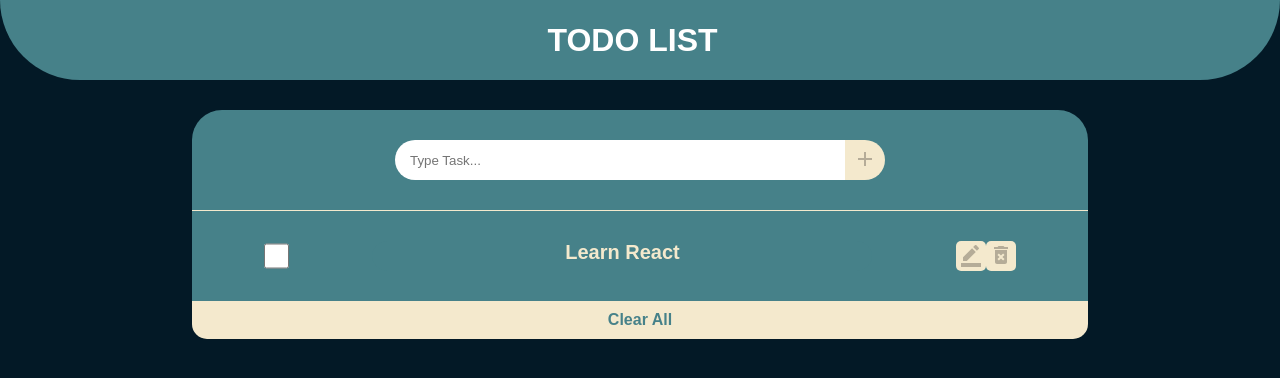
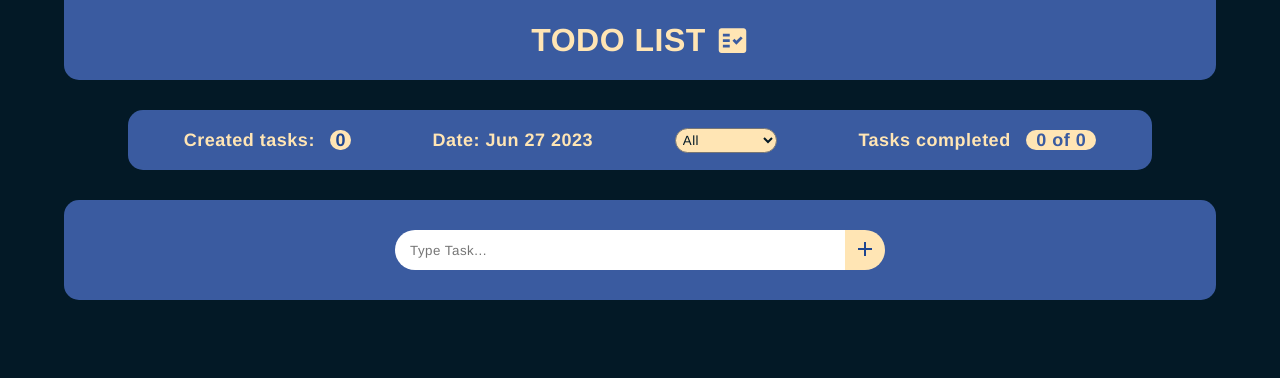
Before and after one commit to Andrejrey/React_TodoList, a React (Vite) app: page / in a window 1280 px wide. Shown: the top 378 px of the page. Built offline with nearby package versions, Linux system fonts and the light colour scheme.

Commit message:
add crud functionality for tasks

```diff
--- a/index.html
+++ b/index.html
@@ -4,7 +4,7 @@
     <meta charset="UTF-8" />
     <link rel="icon" type="image/svg+xml" href="/vite.svg" />
     <meta name="viewport" content="width=device-width, initial-scale=1.0" />
-    <title>Vite + React</title>
+    <title>ToDo App</title>
   </head>
   <body>
     <div id="root"></div>
--- a/src/App.css
+++ b/src/App.css
@@ -2,9 +2,8 @@
     margin: 0;
     padding: 0;
     box-sizing: border-box;
-    font-family: Arial, Helvetica, sans-serif;
-    /* border: solid 1px; */
-
+    font-family: Helvetica, sans-serif;
+    letter-spacing: 0.5px;
 }
 
 .update-buttons {
@@ -12,39 +11,35 @@
 }
 
 header {
-    background-color: #468189;
-    color: white;
+    background-color: #3A5BA0;
+    color: #FFE5B4;
     display: flex;
     justify-content: center;
     align-items: center;
     height: 80px;
-    border-radius: 0px 0px 100px 100px;
-}
-
-#headerIcon {
-    color: white;
-    margin-left: 15px;
-    font-size: 30px;
-    height: 30px;
+    border-radius: 0px 0px 15px 15px;
+    width: 90vw;
 }
 
 body {
+    display: flex;
+    justify-content: center;
     background-color: #031926 ;
 }
 
 main {
     display: flex;
-    justify-content: center;
+    flex-direction: column;
 }
 
 .container {
     display: flex;
     flex-direction: column;
-    width: 70vw;
-    background-color: #468189;
-    margin-top: 30px;
-    border-radius: 30px;
-
+    width: 90vw;
+    background-color: #3A5BA0;
+    border-radius: 15px;
+    align-self: center;
+    margin-bottom: 30px;
 }
 
 .todo-input {
@@ -56,15 +51,24 @@ main {
     justify-self: start;
 }
 
+input:focus {
+    outline: none;
+}
+
+p:focus {
+    outline: 3px solid #FFE5B4;
+    border-radius: 15px;
+}
+
 #plus {
     width: 40px;
-    background-color: #F4E9CD;
+    background-color: #FFE5B4;
     border-radius: 0px 30px 30px 0px;
     border: none;
 }
 
 #plus:hover {
-    background-color: #9DBEBB;
+    background-color: #FFA500;
 }
 
 #enter {
@@ -80,47 +84,50 @@ input {
 
 .checkedDone {
     width: 25px;
-    accent-color: #F4E9CD;
-}
-
-p {
-    color: #F4E9CD;
-    font-weight: 400;
-    align-self: center;
-    width: 400px;
-    word-wrap: break-word;
+    accent-color: #FFE5B4;
 }
 
 .tasks {
     display: flex;
     flex-direction: row;
     justify-content: space-around;
+    align-items: center;
     padding: 30px;
-    border-top: 1px solid #F4E9CD;
+    background-color: #031926;
+    width: 90%;
+    margin-bottom: 30px;
+    border-radius: 15px;
+}
+
+.tasksInput {
+    display: flex;
+    flex-direction: column;
+    align-items: center;
 }
 
 .edit {
-    width: 30px;
-    height: 30px;
-    border-radius: 5px;
+    width: 33px;
+    height: 33px;
+    border-radius: 50px;
     border: none;
-    background-color: #F4E9CD;
+    background-color: #FFE5B4;
+    margin-right: 15px;
 }
 
 .delete {
-    width: 30px;
-    height: 30px;
-    border-radius: 5px;
+    width: 33px;
+    height: 33px;
+    border-radius: 50px;
     border: none;
-    background-color: #F4E9CD;
+    background-color: #FFE5B4;
 }
 
 .edit:hover {
-    background-color: #9DBEBB;
+    background-color: #FFA500;
 }
 
 .delete:hover {
-    background-color: #9DBEBB;
+    background-color: #FFA500;
 }
 
 
@@ -133,76 +140,61 @@ p {
 #save {
     width: 100px;
     height: 30px;
-    background-color: #F4E9CD;
+    background-color: #FFE5B4;
     border: none;
     border-radius: 30px;
-    color: #468189;
+    color: #1F4690;
     font-weight: bold;
 }
 
 #save:hover {
-    background-color: #9DBEBB ;
+    background-color: #FFA500 ;
 }
 
 #cancel {
     width: 100px;
     height: 30px;
-    background-color: #F4E9CD;
+    background-color: #FFE5B4;
     border: none;
     border-radius: 30px;
-    color: #468189;
+    color: #1F4690;
     font-weight: bold;
 }
 
 #cancel:hover {
-    background-color: #9DBEBB ;
-}
-
-i {
-    color: #468189;
-}
-
-textarea:disabled {
-    resize: none;
-    background-color: #468189;
-    border: none;
-    color: #F4E9CD;
-    font-size: 20px;
-    font-weight: bold;
-    min-width: 500px;
-    height: 30px;
-    vertical-align: middle;
-}
-
-textarea {
-    resize: none;
-    min-width: 500px;
-    border-radius: 30px;
-    border: 3px solid #9DBEBB;
-    text-align: center;
+    background-color: #FFA500;
 }
 
 #clear {
     border: none;
-    background-color: #F4E9CD;
-    border-radius: 0px 0px 15px 15px;
-    color: #468189;
+    background-color: #FFE5B4;
+    border-radius: 15px;
+    color: #1F4690;
     font-size: 16px;
     font-weight: bold;
     padding: 10px;
+    width: 150px;
+    align-self: center;
+    margin-bottom: 30px;
 }
 
 #clear:hover {
-    background-color: #9DBEBB;
+    background-color: #FFA500;
 }
 
-#message{
+#messageNone{
     display: none;
+}
+
+#showMessage {
+    display: block;
     width: 100%;
     text-align: center;
     margin-bottom: 15px;
     margin-top: -15px;
     font-size: 16px;
+    color: #FFA500;
+    font-size: large;
 }
 
 @media only screen and (max-width: 960px) {
@@ -222,13 +214,10 @@ textarea {
         padding: 10px 10px 0px 10px;
     }
 
-    textarea {
-        min-width: 220px;
+    .tasks p {
+        width: 220px;
         text-align: center;
-    }
-
-    textarea:disabled {
-        min-width: 220px;
+        margin-bottom: 10px;
     }
 
     .checkedDone {
@@ -255,4 +244,134 @@ textarea {
         width: 80px;
     }
 
+    #quantity-container {
+        display: flex;
+        flex-direction: column;
+        text-align: center;
+    }
+
+    #date {
+        margin: 15px 0px 15px 0px;
+    }
+
+    #completedBtn {
+        margin-bottom: 15px;
+    }
+
+    #filterSelect {
+        margin-bottom: 15px;
+    }
   }
+
+.MuiSvgIcon-root {
+    color: #1F4690;
+  }
+
+#quantity-container {
+    display: flex;
+    justify-content: space-around;
+    align-items: center;
+    margin-bottom: 30px;
+    color: #FFE5B4;
+    font-size: large;
+    font-weight: bold;
+    background-color: #3A5BA0;
+    width: 80vw;
+    min-height: 60px;
+    margin-top: 30px;
+    border-radius: 15px;
+    align-self: center;
+    padding: 15px;
+}
+
+#task-quantity-number {
+    margin-left: 10px;
+    background-color: #FFE5B4;
+    border-radius: 15px;
+    color: #1F4690;
+    padding: 0px 5px 0px 5px;
+}
+
+#complited-quantity-number {
+    margin-left: 10px;
+    background-color: #FFE5B4;
+    color: #3A5BA0;
+    border-radius: 15px;
+    padding-left: 10px;
+    padding-right: 10px;
+}
+
+
+#completedBtn  {
+    width: 33px;
+    height: 33px;
+    background: none;
+    border: none;
+    cursor: pointer;
+}
+
+#completedBtn div {
+    width: 100%;
+    height: 100%;
+    border-radius: 50%;
+    border: 3px solid #FFE5B4;
+}
+
+#completedBtn div:hover {
+    border: 4px solid #FFA500;
+}
+
+#completedBtn .MuiSvgIcon-root {
+    width: 100%;
+    height: 100%;
+    color: #FFE5B4;
+  }
+
+  #completedBtn .MuiSvgIcon-root:hover {
+    color: #FFA500;
+  }
+
+.textCompleted {
+    text-decoration: 2px line-through;
+}
+
+.tasks p {
+    color: #FFE5B4;
+    font-size: 20px;
+    font-weight: bold;
+    word-wrap: break-word;
+    width: 500px;
+    padding: 10px;
+}
+
+header .MuiSvgIcon-root {
+    color: #FFE5B4;
+    font-size: 33px;
+    margin-left: 10px;
+}
+
+.onEdit {
+    background-color: #3A5BA0;
+    border-radius: 15px;
+    min-height: 20px;
+}
+
+.radioBtn {
+    margin-left: 15px;
+    margin-right: 15px;
+}
+
+#filterSelect {
+    border-radius: 15px;
+    color: #031926;
+    padding: 3px;
+}
+
+#filterSelect:focus {
+    border: 3px solid #FFA500 ;
+}
+
+.select-items div,#filterSelect {
+    background-color: #FFE5B4;
+    cursor: pointer;
+  }
--- a/src/App.jsx
+++ b/src/App.jsx
@@ -1,15 +1,102 @@
+import { useEffect, useState } from 'react'
 import './App.css'
 import Header from './components/header'
 import TodoBody from './components/todoBody'
 
+const LOCAL_STORAGE_KEY = "todo:savedTask";
 
 function App() {
+const [task, setTask] = useState([]);
+const [filteredTask, setFilteredTask] = useState("all");
 
+function loadSavedTasks() {
+  const saved = localStorage.getItem(LOCAL_STORAGE_KEY);
+  if(saved) {
+    setTask(JSON.parse(saved))
+  }
+}
+
+useEffect(() => {
+  loadSavedTasks();
+}, [])
+
+function setTaskAndSave(newTask) {
+  setTask(newTask);
+  localStorage.setItem(LOCAL_STORAGE_KEY, JSON.stringify(newTask))
+}
+
+function addTask(taskTitle){
+  setTaskAndSave([
+    ...task,
+    {
+      id: crypto.randomUUID(),
+      title: taskTitle,
+      done: false,
+      edit: false
+    }
+  ]);
+}
+
+function deleteTaskById(taskId) {
+  const newTask = task.filter(task => task.id !== taskId);
+  setTaskAndSave(newTask);
+}
+
+function toggleTaskCompletedById(taskId) {
+  const newTasks = task.map(task => {
+    if(task.id === taskId){
+      return {
+        ...task,
+        done: !task.done
+      }
+    }
+    return task;
+  })
+  setTaskAndSave(newTasks);
+}
+
+
+
+function clearAll() {
+  setTaskAndSave([])
+}
+
+function toggleEditById(taskId) {
+  setTask(task.map(task => task.id === taskId ? {
+    ...task, edit: !task.edit} : task
+  ))
+}
+
+function editTask(title, taskId) {
+  setTaskAndSave(task.map( task => task.id === taskId ? {...task, title, edit: !task.edit} : task))
+}
+
+let filteredTaskArray = task.filter((task) => {
+  if(filteredTask === "completed"){
+    return task.done === true;
+  } else if (filteredTask === "inProgress") {
+    return task.done === false;
+  } else {
+    return task;
+  }
+})
+
+function onFilterValueSelected(filterValue) {
+  setFilteredTask(filterValue);
+}
 
   return (
     <>
-      <Header/>
-      <TodoBody/>
+      <Header />
+      <TodoBody
+      addTask={addTask} task={filteredTaskArray}
+      onComplete={toggleTaskCompletedById}
+      clearAll={clearAll}
+      onDelete={deleteTaskById}
+      onEdit={toggleEditById}
+      editTask={editTask}
+      onFilter={onFilterValueSelected}
+      />
     </>
   )
 }
--- a/src/components/header.jsx
+++ b/src/components/header.jsx
@@ -1,8 +1,11 @@
+import FactCheckIcon from '@mui/icons-material/FactCheck';
+
 export default function Header() {
+
     return (
             <header>
                 <h1>TODO LIST</h1>
-                <i id="headerIcon" className="fa fa-th-list"></i>
+                <FactCheckIcon/>
             </header>
 
     )
--- /dev/null
+++ b/src/components/taskStats.jsx
@@ -0,0 +1,27 @@
+export default function TaskStats({task, onFilter}) {
+
+    let date = new Date();
+    date = date.toString().split(" ")
+    const taskQuantity = task.length;
+    const completedTasks = task.filter(task => task.done).length;
+
+    function filteredTask(event) {
+        onFilter(event.target.value);
+    }
+
+    return (
+        <div id="quantity-container">
+            <p id="task-quantity">Created tasks: <span id="task-quantity-number">{taskQuantity}</span></p>
+            <p id="date">Date: {date[1] + " " + date[2] + " " + date[3]}</p>
+            <div className="filter">
+                <select name="filteredTask" id="filterSelect" onChange={filteredTask}>
+                    <option value="all">All</option>
+                    <option value="completed">Completed</option>
+                    <option value="inProgress">In Progress</option>
+                </select>
+            </div>
+            <p id="complited-quantity">Tasks completed <span id="complited-quantity-number">{completedTasks} of {taskQuantity}</span></p>
+        </div>
+
+    )
+}
--- a/src/components/todoBody.jsx
+++ b/src/components/todoBody.jsx
@@ -1,31 +1,61 @@
+import { useState } from "react";
 import TodoTasks from "./todoTasks"
 import AddIcon from '@mui/icons-material/Add';
+import TaskStats from "./taskStats";
+
+
+export default function TodoBody({ addTask, task, onComplete, clearAll, onDelete, onEdit, editTask, onFilter }) {
+    const [title, setTitle] = useState("");
+    const [message, setMessage] = useState(false);
 
 
 
-export default function TodoBody() {
+    function handleSubmit(event) {
+        event.preventDefault();
+        if(title === ""){
+            setMessage(true)
+        } else {
+            setMessage(false)
+            addTask(title);
+            setTitle("");
+        }
+    }
+
+    function onChangeTitle(event) {
+        setTitle(event.target.value);
+    }
+
     return (
         <>
         <main>
+        <TaskStats task={task} onFilter={onFilter}/>
             <div className="container">
-                <div className="todo-input">
-                    <input id="enter" type="text" placeholder="Type Task..."></input>
+                <form onSubmit={handleSubmit} className="todo-input">
+                    <input id="enter" type="text" value={title} onChange={onChangeTitle} placeholder="Type Task..."></input>
                         <button id="plus">
-                            <AddIcon color="disabled"/>
+                            <AddIcon/>
                         </button>
-                </div>
+                </form>
                 <div >
-                    <p id="message">You need to write something in the input!</p>
+                    <p id={!message ? "messageNone" : "showMessage"}>You need to write something in the input!</p>
                 </div>
                 <div className="tasksInput">
-                <TodoTasks/>
+                {task.map(function (task) {
+                return <TodoTasks key={task.id}
+                                  task={task}
+                                  onComplete={onComplete}
+                                  onDelete={onDelete}
+                                  onEdit={onEdit}
+                                  editTask={editTask}
+                                  title={title}
+                                  setTitle={setTitle}/>
+            } ) }
                 </div>
-                <button id="clear">
+                {task.length > 1 && <button onClick={clearAll} id="clear">
                     Clear All
-                </button>
+                </button>}
             </div>
         </main>
         </>
     )
-
 }
--- a/src/components/todoTasks.jsx
+++ b/src/components/todoTasks.jsx
@@ -1,19 +1,38 @@
-import BorderColorIcon from '@mui/icons-material/BorderColor';
+import EditIcon from '@mui/icons-material/Edit';
 import DeleteForeverIcon from '@mui/icons-material/DeleteForever';
+import CheckCircleIcon from '@mui/icons-material/CheckCircle';
+import SaveIcon from '@mui/icons-material/Save';
 
-export default function todoTasks() {
-    return (
+
+export default function TodoTasks({task, onComplete, onDelete, onEdit, editTask, title, setTitle}) {
+
+  function handleEditedTask() {
+    if(title === "") {
+      setTitle(title, task.id)
+      setTitle("")
+    } else {
+      editTask(title, task.id);
+      setTitle("")
+    }
+
+}
+
+        return <>
                 <div className="tasks">
-                <input className="checkedDone" type="checkbox"></input>
-                <textarea id="taskText" disabled>Learn React</textarea>
+                   <button id="completedBtn" onClick={() => onComplete(task.id)}>
+                    {task.done ? <CheckCircleIcon /> : <div/>}
+                   </button>
+                    <p onInput={(event) => setTitle(event.currentTarget.textContent)} contentEditable={task.edit ? true : false} className={(task.done ? "textCompleted": "") + (task.edit ? "onEdit" : "")}>{task.title}</p>
                     <div className="edit-buttons">
-                  <button className="edit"><BorderColorIcon color="disabled" /></button>
-                  <button className="delete"><DeleteForeverIcon color="disabled"/></button>
+                      <button className="edit" onClick={() => onEdit(task.id)}>
+                      {task.edit ? <SaveIcon onClick={handleEditedTask}/> : <EditIcon />}
+                      </button>
+                      <button onClick={() => onDelete(task.id)} className="delete"><DeleteForeverIcon /></button>
                     </div>
                     <div className="update-buttons">
                       <button id="save">Save</button>
                       <button id="cancel">Cancel</button>
                     </div>
                   </div>
-    )
+               </>
 }
```
Also changed, not shown: .eslintrc.cjs. Lines whose indentation alone changed are shown as unchanged.
